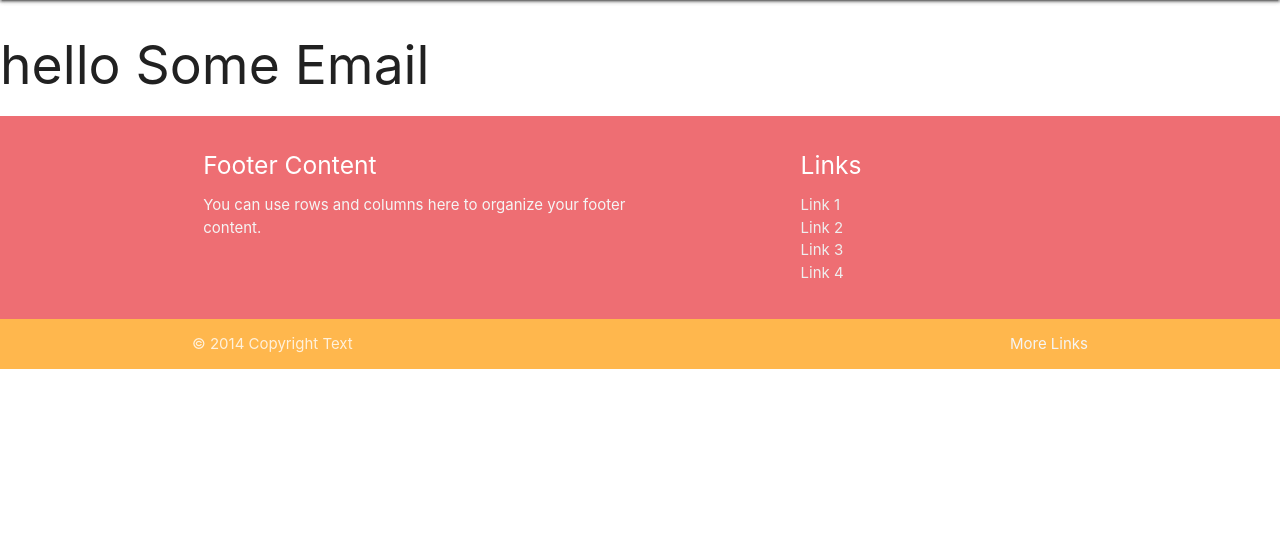
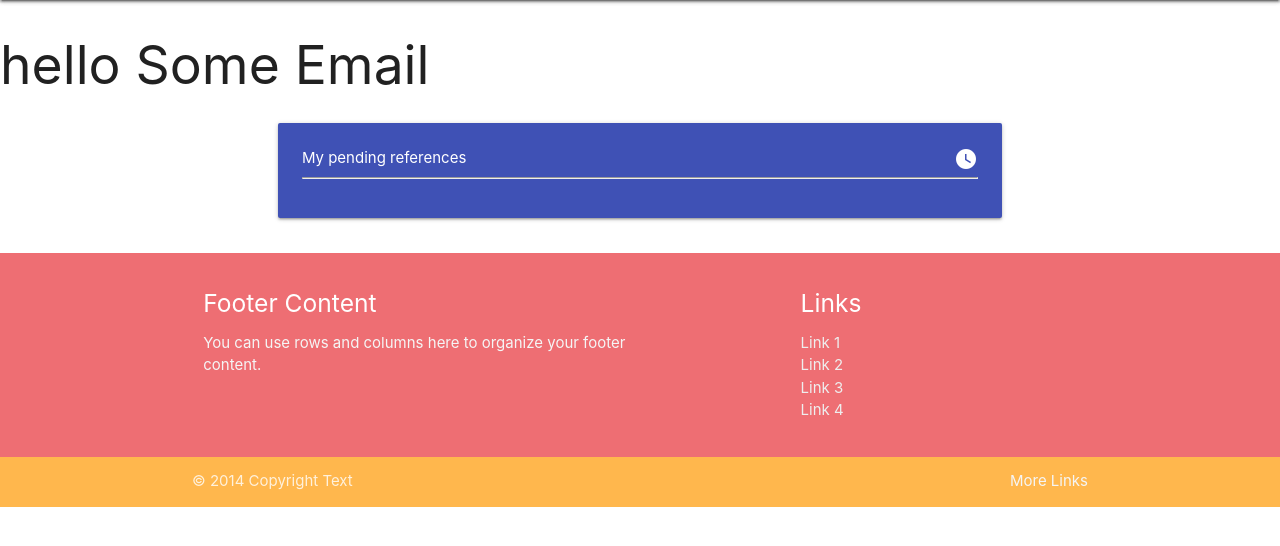
Before and after one commit to 4ntm4n/ms-four, a Django app: page /profile/7/ in a window 1280 px wide. Shown: the part 64-610 px from the top of the page. Run offline with Django 4.2, Linux system fonts and the light colour scheme; data comes from the database, SQL or seed files in the repository; some libraries are stand-ins or nearby versions.

Commit message:
add pending request component templaste to profile view

```diff
--- a/userprofile/models.py
+++ b/userprofile/models.py
@@ -64,7 +64,6 @@
     class Meta:
         verbose_name = "Reference request"
         verbose_name_plural = "Reference requests"
-
 
 
 class RefResponse(models.Model):
--- /dev/null
+++ b/userprofile/templates/userprofile/components/profile_pending_requests.html
@@ -0,0 +1,25 @@
+<div class="row">
+    <div class="col s12 l10 offset-l1">
+        <div class="card-panel indigo">
+            <span class="white-text ">My pending references <i class="material-icons right" >watch_later</i> </span>
+            <hr/>
+            <ul class="collapsible popout">
+            {% for request in requests %}
+
+                  <li>
+                    <div class="collapsible-header"> <span class="truncate">{{ request.company_name }}</span></div>
+                    <div class="collapsible-body grey lighten-4">
+                        <span>
+                               <ul>
+                                <li class="truncate"> <span class="blue-text"> sent to: </span> {{ request.to_email }}</li>
+                                <li> <span class="blue-text"> on </span>  {{ request.time_sent|date:"M d, Y" }}</li>
+                               </ul>
+                               <a class=" request-remove-btn btn-floating waves-effect waves-red btn-small red lighten-2 right" href=""> <i class="material-icons white-text">delete</i></a>
+                        </span>
+                    </div>
+                  </li>
+            {% endfor %}
+             </ul>
+        </div>
+    </div>
+</div>
--- a/userprofile/templates/userprofile/profile.html
+++ b/userprofile/templates/userprofile/profile.html
@@ -2,10 +2,11 @@
 {% block content %}
     <h2>hello {{ profile }}</h2>
 
-    {% for request in requests %}
+        <div class="container">
+            {% include "./components/profile_pending_requests.html" %}
+        </div>
 
-        <p>{{ request.company_name }}</p>
 
-    {% endfor %}
+        {% comment %} <td>{{ request.time_sent|date:"d M, Y" }}</td> {% endcomment %}
 
 {% endblock content %}
```
Also changed, not shown: userprofile/templates/userprofile/components/home_slider.html (+6 -6 lines), 2 other files.
